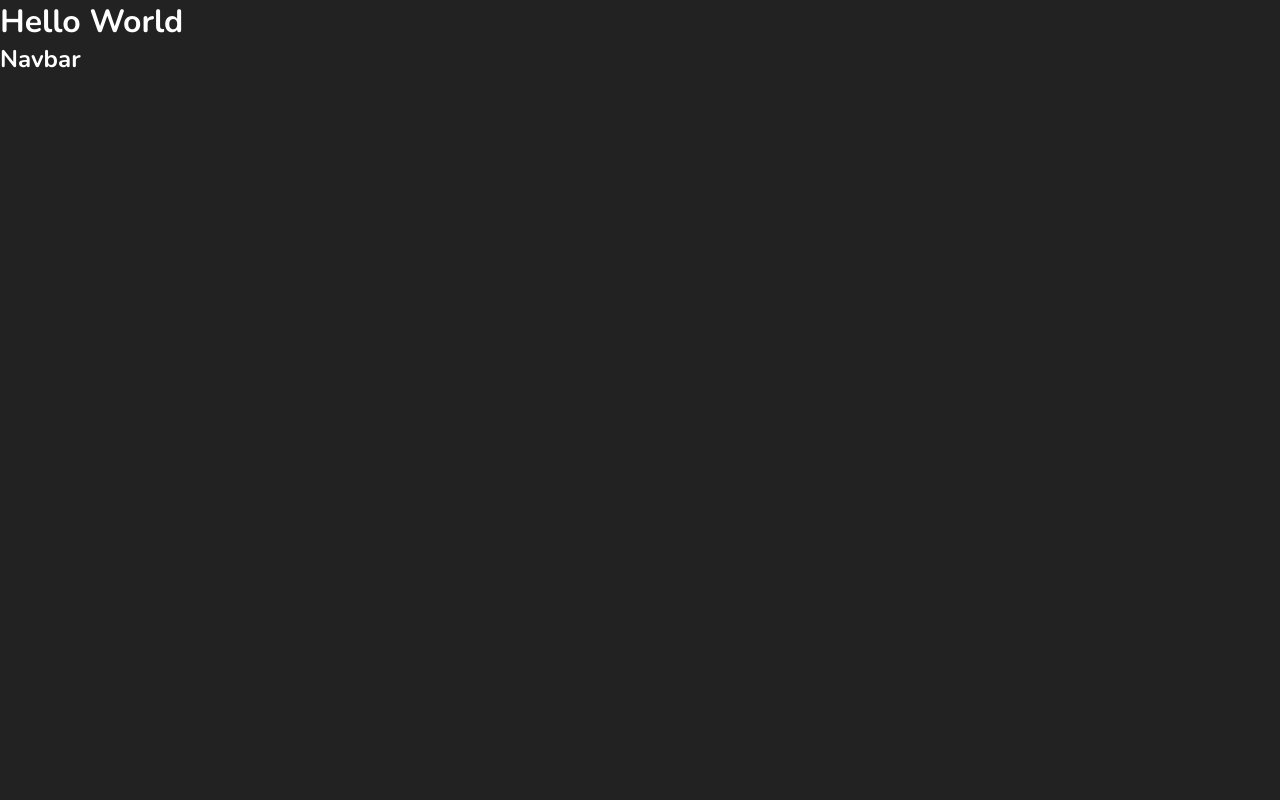
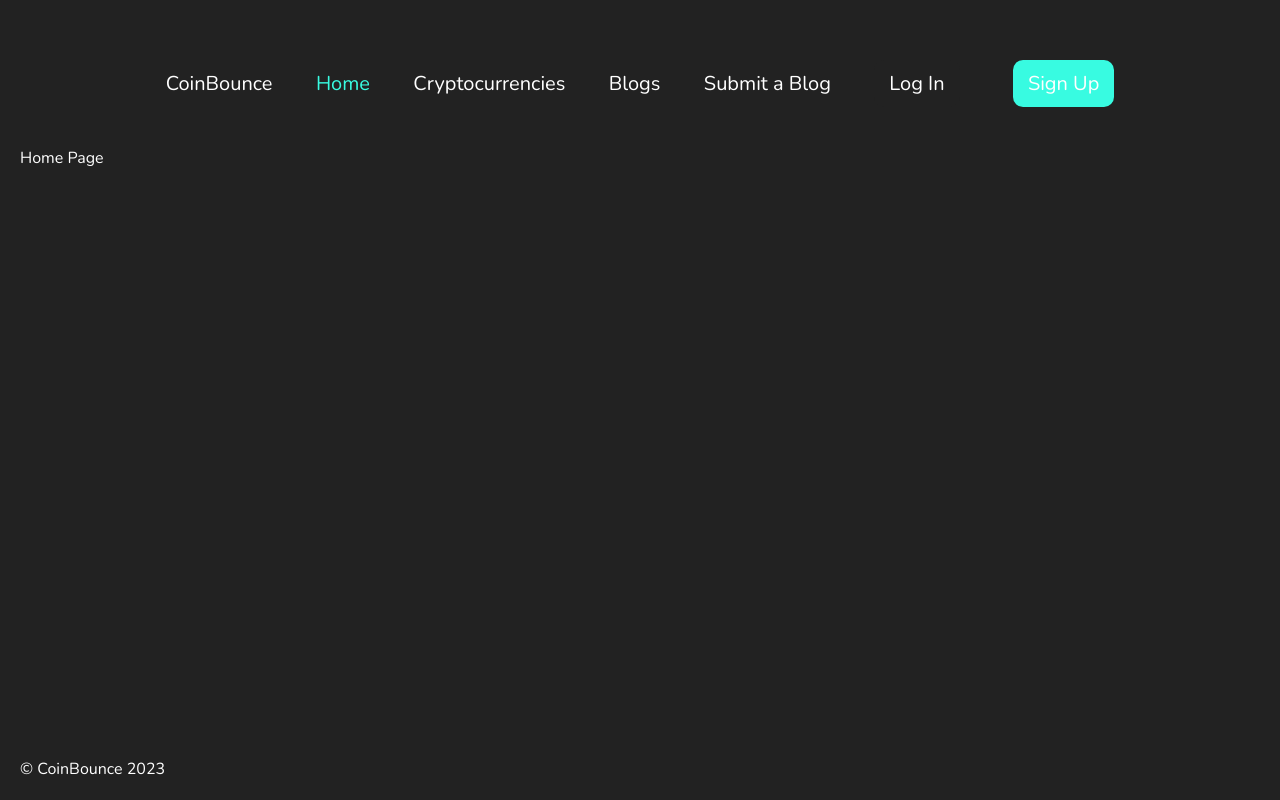
Before and after one commit to kumarvikas10/coin-bounce, a React (Create React App) app in the folder frontend/: page / in a window 1280 px wide. Built offline with nearby package versions, Linux system fonts and the light colour scheme; a web font is replaced by a local one.

Commit message:
navbar created

```diff
--- a/frontend/src/App.js
+++ b/frontend/src/App.js
@@ -1,14 +1,27 @@
 import Navbar from './components/Navbar/Navbar';
+import Footer from './components/footer/Footer';
+import Home from './pages/Home/Home';
 import {BrowserRouter, Routes, Route} from 'react-router-dom';
+import styles from './App.module.css';
 
 function App() {
   return (
-    <>
-    <div>
-      <h1>Hello World</h1>
+    <div className={styles.container}>
+      <BrowserRouter>
+      <div className={styles.layout}>
+        <Navbar />
+        <Routes>
+          <Route path="/" exact element={<div className={styles.main}><Home /></div>} />
+          <Route path="crypto" exact element={<div className={styles.main}>Crypto Page</div>} />
+          <Route path="blogs" exact element={<div className={styles.main}>Blogs Page</div>} />
+          <Route path="submit" exact element={<div className={styles.main}>Submit Blog</div>} />
+          <Route path="log-in" exact element={<div className={styles.main}>Log In Page</div>} />
+          <Route path="sign-up" exact element={<div className={styles.main}>Sign Up</div>} />
+        </Routes>
+        <Footer />
+      </div>
+      </BrowserRouter>
     </div>
-    <Navbar></Navbar>
-    </>
   );
 }
 
--- /dev/null
+++ b/frontend/src/App.module.css
@@ -0,0 +1,13 @@
+.container{
+    margin: 20px;
+}
+
+.layout{
+    display: flex;
+    flex-direction: column;
+    min-height: 95vh;;
+}
+
+.main{
+    flex:1;
+}
--- a/frontend/src/components/Navbar/Navbar.jsx
+++ b/frontend/src/components/Navbar/Navbar.jsx
@@ -1,7 +1,65 @@
-function Navbar () {
-    return (
-        <h2>Navbar</h2>
-    );
+import { NavLink } from "react-router-dom";
+import styles from "./Navbar.module.css";
+
+function Navbar() {
+  return (
+    <>
+      <nav className={styles.navbar}>
+        <NavLink to="/" className={`${styles.logo} ${styles.inActiveStyle}`}>
+          CoinBounce
+        </NavLink>
+        <NavLink
+          to="/"
+          className={({ isActive }) =>
+            isActive ? styles.activeStyle : styles.inActiveStyle
+          }
+        >
+          Home
+        </NavLink>
+        <NavLink
+          to="crypto"
+          className={({ isActive }) =>
+            isActive ? styles.activeStyle : styles.inActiveStyle
+          }
+        >
+          Cryptocurrencies
+        </NavLink>
+        <NavLink
+          to="blogs"
+          className={({ isActive }) =>
+            isActive ? styles.activeStyle : styles.inActiveStyle
+          }
+        >
+          Blogs
+        </NavLink>
+        <NavLink
+          to="submit"
+          className={({ isActive }) =>
+            isActive ? styles.activeStyle : styles.inActiveStyle
+          }
+        >
+          Submit a Blog
+        </NavLink>
+        <NavLink
+          to="log-in"
+          className={({ isActive }) =>
+            isActive ? styles.activeStyle : styles.inActiveStyle
+          }
+        >
+          <button className={styles.loginButton}>Log In</button>
+        </NavLink>
+        <NavLink
+          to="sign-up"
+          className={({ isActive }) =>
+            isActive ? styles.activeStyle : styles.inActiveStyle
+          }
+        >
+          <button className={styles.signupButton}>Sign Up</button>
+        </NavLink>
+      </nav>
+      <div></div>
+    </>
+  );
 }
 
 export default Navbar;
--- a/frontend/src/components/Navbar/Navbar.module.css
+++ b/frontend/src/components/Navbar/Navbar.module.css
@@ -0,0 +1,57 @@
+.navbar{
+    display: flex;
+    justify-content: space-around;
+    align-items: center;
+    padding: 20px 0px;
+    margin: 20px auto;
+    width: 80%;
+}
+
+.logo{
+    font-size: 20px;
+    font-weight: 800;
+
+}
+
+.activeStyle{
+    color: #38fbe1;
+    font-size: 20px;
+    font-weight: 400;
+    text-decoration: none;
+}
+
+.inActiveStyle{
+    text-decoration: none;
+    font-size: 20px;
+    font-weight: 400;
+}
+
+.loginButton{
+    border: none;
+    outline: none;
+    border-radius: 10px;
+    padding: 10px 15px;
+    cursor:pointer;
+    font-weight: 400;
+    font-size: 20px;
+    text-decoration: none;
+}
+
+.loginButton :hover{
+    color: #2222;
+
+}
+
+.signupButton{
+    margin-left: 10px;
+    background-color: #38fbe1;
+    color: #fff;
+    border: none;
+    outline: none;
+    border-radius: 10px;
+    padding: 10px 15px;
+    cursor:pointer;
+    font-weight: 400;
+    font-size: 20px;
+    text-decoration: none;
+}
--- /dev/null
+++ b/frontend/src/components/footer/Footer.jsx
@@ -0,0 +1,7 @@
+function Footer () {
+    return (
+        <p>&copy; CoinBounce 2023</p>
+    )
+}
+
+export default Footer;
--- /dev/null
+++ b/frontend/src/pages/Home/Home.jsx
@@ -0,0 +1,7 @@
+function Home () {
+    return (
+        <div>Home Page</div>
+    )
+}
+
+export default Home;
```
Also changed, not shown: frontend/src/App.css (deleted).
